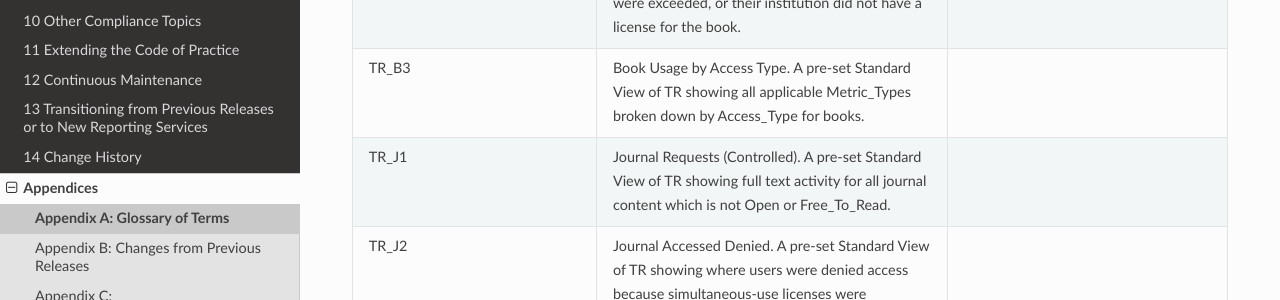
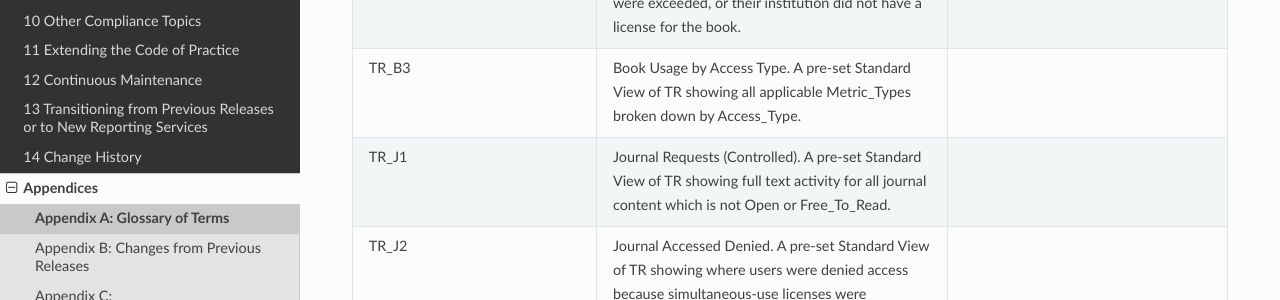
Before and after one commit to Project-Counter/cop5, a Sphinx documentation site: the page built from source/appendices/a-glossary-of-terms.rst, in a window 1280 px wide and 900 px high, scrolled down 26867 px. Shown: the part 199-499 px from the top of the window. Built offline with Sphinx 7.4.7 and the Read the Docs theme 2.0.0, drawn with Linux system fonts in a browser that asks for light colours.

Commit message:
Fix for previous commit

```diff
--- a/source/appendices/a-glossary-of-terms.rst
+++ b/source/appendices/a-glossary-of-terms.rst
@@ -1133,7 +1133,7 @@ Note: The main Code of Practice document takes precedence in the case of any con
      -
 
    * - TR_B3
-     - Book Usage by Access Type. A pre-set Standard View of TR showing all applicable Metric_Types broken down by Access_Type for books.
+     - Book Usage by Access Type. A pre-set Standard View of TR showing all applicable Metric_Types broken down by Access_Type.
      -
 
    * - TR_J1
```
